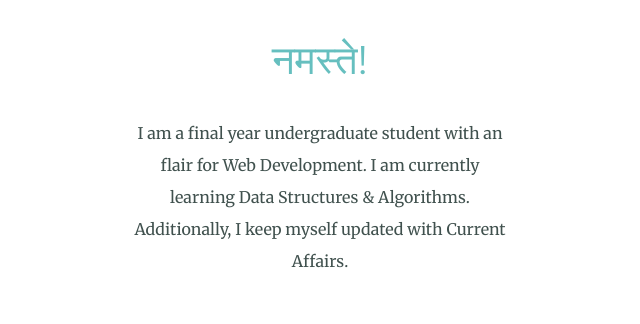
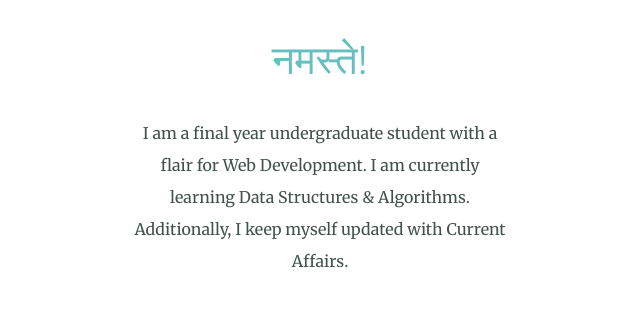
Before and after one commit to PrinceAttri/Personal-Site-101, a plain HTML site: page index.html in a window 1280 px wide. Shown: the part 1054-1378 px from the top of the page, 320-960 px from the left. Drawn offline with Linux system fonts and the light colour scheme.

Commit message:
Update index.html

```diff
--- a/index.html
+++ b/index.html
@@ -25,7 +25,7 @@
       <img class="circular" src="images/princeattri.png" alt="princeattri-img"
       width=128px height=145px>
       <h2>नमस्ते!</h2>
-      <p class="intro">I am a final year undergraduate student with an flair for Web Development. I am currently learning Data Structures & Algorithms. Additionally, I keep myself updated with Current Affairs.</p>
+      <p class="intro">I am a final year undergraduate student with a flair for Web Development. I am currently learning Data Structures & Algorithms. Additionally, I keep myself updated with Current Affairs.</p>
     </div>
     <hr>
     <div class="skills">
```
